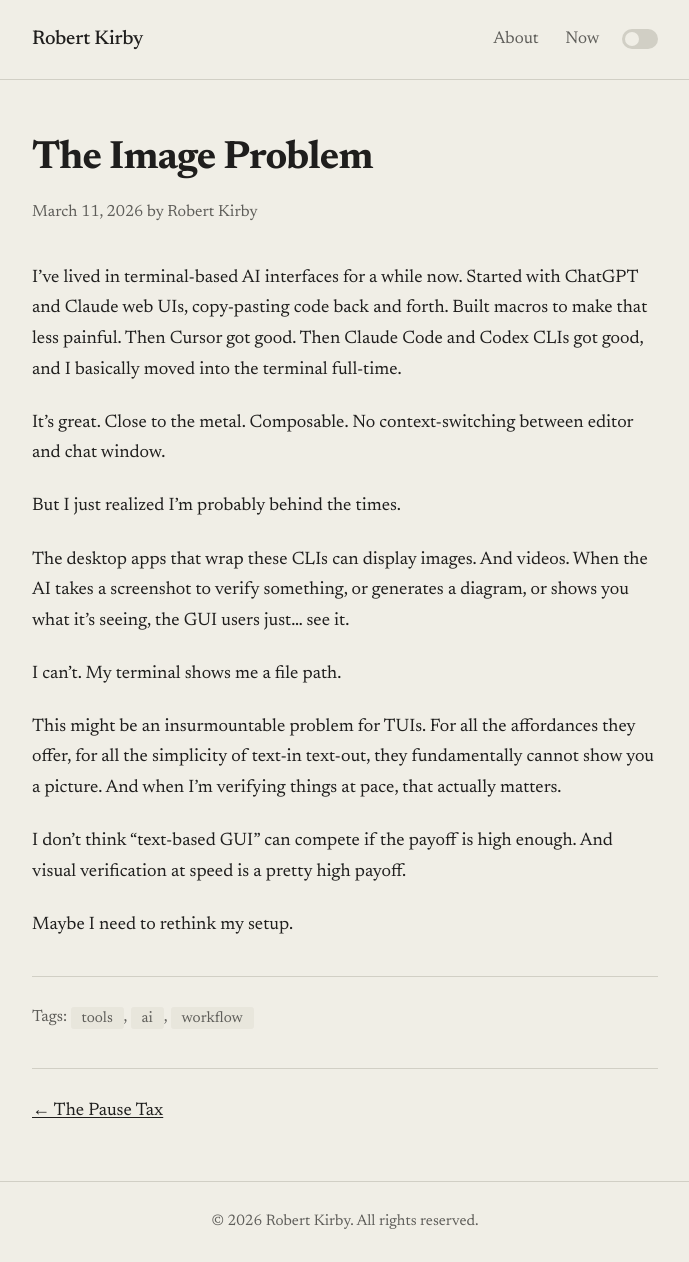
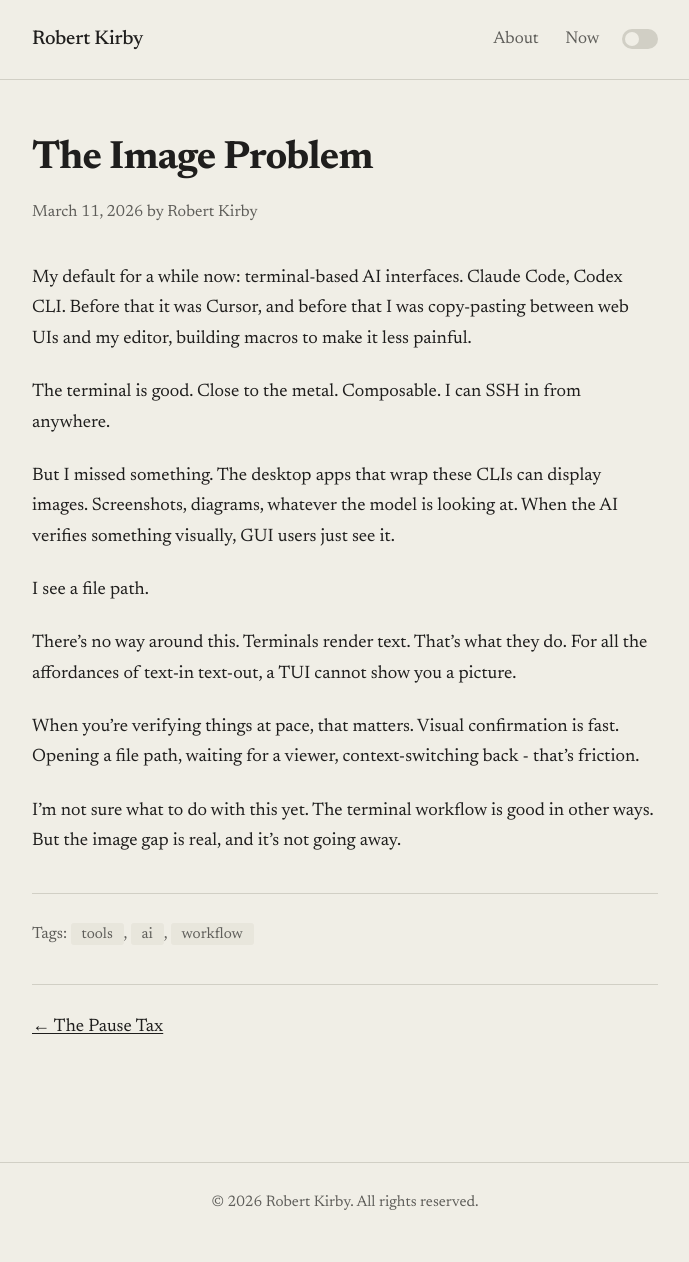
Before and after one commit to rob137/rob137.github.io, a Jekyll site: the page built from _posts/2026-03-11-the-image-problem.md, in a window 1280 px wide and 1262 px high. Shown: the whole window, without its empty margins (295-984 px from the left). Built offline with Jekyll 4.4.1, drawn with Linux system fonts in a browser that asks for light colours.

Commit message:
Redraft - less melodrama, more observational

```diff
--- a/_posts/2026-03-11-the-image-problem.md
+++ b/_posts/2026-03-11-the-image-problem.md
@@ -6,18 +6,16 @@ tags: [tools, ai, workflow]
 excerpt: "Terminals can't show you a picture."
 ---
 
-I've lived in terminal-based AI interfaces for a while now. Started with ChatGPT and Claude web UIs, copy-pasting code back and forth. Built macros to make that less painful. Then Cursor got good. Then Claude Code and Codex CLIs got good, and I basically moved into the terminal full-time.
+My default for a while now: terminal-based AI interfaces. Claude Code, Codex CLI. Before that it was Cursor, and before that I was copy-pasting between web UIs and my editor, building macros to make it less painful.
 
-It's great. Close to the metal. Composable. No context-switching between editor and chat window.
+The terminal is good. Close to the metal. Composable. I can SSH in from anywhere.
 
-But I just realized I'm probably behind the times.
+But I missed something. The desktop apps that wrap these CLIs can display images. Screenshots, diagrams, whatever the model is looking at. When the AI verifies something visually, GUI users just see it.
 
-The desktop apps that wrap these CLIs can display images. And videos. When the AI takes a screenshot to verify something, or generates a diagram, or shows you what it's seeing, the GUI users just... see it.
+I see a file path.
 
-I can't. My terminal shows me a file path.
+There's no way around this. Terminals render text. That's what they do. For all the affordances of text-in text-out, a TUI cannot show you a picture.
 
-This might be an insurmountable problem for TUIs. For all the affordances they offer, for all the simplicity of text-in text-out, they fundamentally cannot show you a picture. And when I'm verifying things at pace, that actually matters.
+When you're verifying things at pace, that matters. Visual confirmation is fast. Opening a file path, waiting for a viewer, context-switching back - that's friction.
 
-I don't think "text-based GUI" can compete if the payoff is high enough. And visual verification at speed is a pretty high payoff.
-
-Maybe I need to rethink my setup.
+I'm not sure what to do with this yet. The terminal workflow is good in other ways. But the image gap is real, and it's not going away.
```
